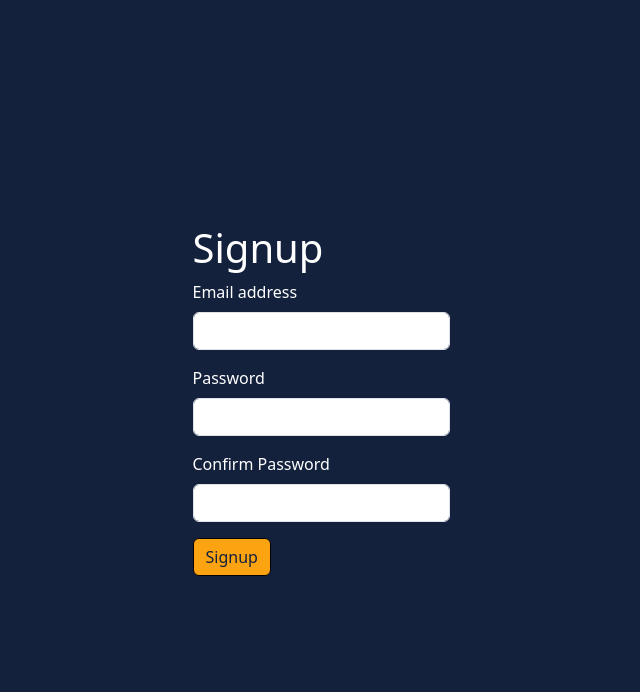
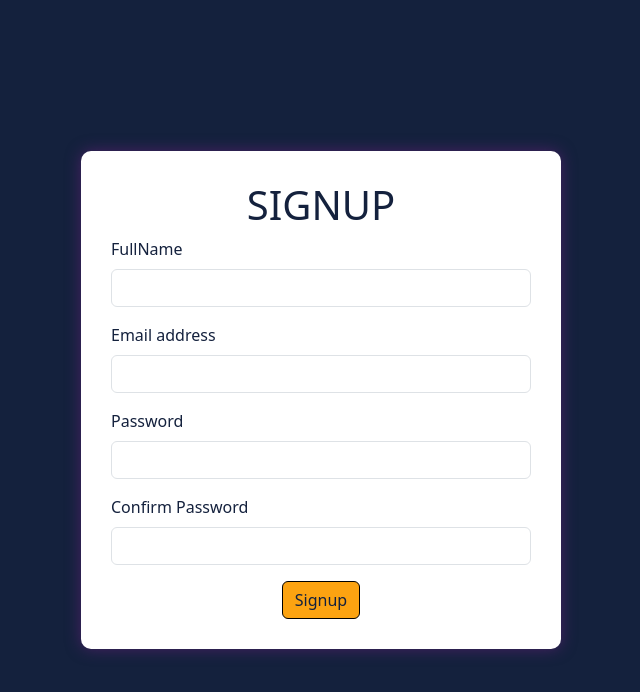
Before and after one commit to HafsanaSharafudheen/pdfFileUploadApp, a React (Create React App) app: page /signup in a window 1280 px wide. Shown: the top 692 px of the page, without its empty margins (319-959 px from the left). Built offline with nearby package versions, Linux system fonts and the light colour scheme.

Commit message:
some changes

```diff
--- a/src/App.css
+++ b/src/App.css
@@ -18,4 +18,4 @@ body {
     background: var(--orange-web) !important;
     border: 1px solid var(--black);
     color: var(--oxford-blue)!important;
-  }
+ }
--- a/src/App.tsx
+++ b/src/App.tsx
@@ -2,7 +2,7 @@
 
 import React from 'react';
 import { BrowserRouter as Router, Routes, Route } from 'react-router-dom';
-import Signup from './pages/signup/signup';
+import Signup from './pages/signup';
 import Login from './pages/login/login';
 import './App.css';
 
--- a/src/pages/login/login.css
+++ b/src/pages/login/login.css
@@ -1,13 +1,10 @@
-/* Center the container vertically and horizontally */
 
 
-/* Style the container */
 .loginContainer {
     background-color: var(--white);
     padding: 30px;
     border-radius: 10px;
-    box-shadow: 0px 0px 15px rgba(108, 33, 128, 0.6); /* Shadow with #6C2180 color */
-    max-width: 400px;
-    width: 100%;
+    box-shadow: 0px 0px 15px rgba(108, 33, 128, 0.6);
+    width: 30rem;
     color: var(--oxford-blue);
 }
--- a/src/pages/login/login.tsx
+++ b/src/pages/login/login.tsx
@@ -19,9 +19,9 @@ function Login() {
 
     return (
         <div className="loginContainer">
-            <h1>Login</h1>
-            <form className="form-group" onSubmit={handleSubmit}>
-                <div className="mb-3">
+<h1 className="text-center">LOGIN</h1>
+<form className="form-group mb-3" onSubmit={handleSubmit}>
+                <div className="mb-3 p-2">
                     <label htmlFor="email" className="form-label">Email address</label>
                     <input
                         type="email"
@@ -32,7 +32,7 @@ function Login() {
                         required
                     />
                 </div>
-                <div className="mb-3">
+                <div className="mb-3 p-2">
                     <label htmlFor="password" className="form-label">Password</label>
                     <input
                         type="password"
@@ -44,8 +44,11 @@ function Login() {
                     />
                 </div>
                 {error && <div className="alert alert-danger">{error}</div>}
+                <div className='d-flex  justify-content-center'>
                 <button type="submit" className="btn btn-primary">Login</button>
-                <p>
+
+                </div>
+                <p className='text-center mt-3'>
                     New user? <a href="/signup">Create an account</a>
                 </p>
             </form>
--- a/src/pages/signup/signup.tsx
+++ b/src/pages/signup.tsx
@@ -1,29 +1,45 @@
 import React, { useState, FormEvent } from 'react';
+import { useNavigate } from 'react-router-dom';
 
 const Signup: React.FC = () => {
+    const [fullName, setFullName] = useState<string>('');
+
     const [email, setEmail] = useState<string>('');
     const [password, setPassword] = useState<string>('');
     const [confirmPassword, setConfirmPassword] = useState<string>('');
     const [error, setError] = useState<string>('');
-
-    const handleSubmit = (e: FormEvent<HTMLFormElement>) => {
+const navigate=useNavigate()
+    const handleSubmit = async (e: FormEvent<HTMLFormElement>) => {
         e.preventDefault();
-        if (email === '' || password === '' || confirmPassword === '') {
+        if (fullName=== ''||email === '' || password === '' || confirmPassword === '') {
             setError('Please fill in all fields');
         } else if (password !== confirmPassword) {
             setError('Passwords do not match');
         } else {
             setError('');
-            alert('Signup successful');
-            // Perform signup action here
+            const url = `/signup/signup?email=${email}`;
+             await axios.post(url);
+
+            navigate('/')
         }
     };
 
     return (
         <>
-        <div className="container">
-            <h1>Signup</h1>
-            <form className="form-group" onSubmit={handleSubmit}>
+        <div className="loginContainer">
+        <h1 className="text-center">SIGNUP</h1>
+        <form className="form-group" onSubmit={handleSubmit}>
+        <div className="mb-3">
+                    <label htmlFor="fullName" className="form-label">FullName</label>
+                    <input
+                        type="fullName"
+                        className="form-control"
+                        id="fullName"
+                        value={fullName}
+                        onChange={(e) => setFullName(e.target.value)}
+                        required
+                    />
+                </div>
                 <div className="mb-3">
                     <label htmlFor="email" className="form-label">Email address</label>
                     <input
@@ -58,7 +74,10 @@ const Signup: React.FC = () => {
                     />
                 </div>
                 {error && <div className="alert alert-danger">{error}</div>}
+                <div className='d-flex  justify-content-center'>
+
                 <button type="submit" className="btn btn-primary">Signup</button>
+                </div>
             </form>
         </div>
         </>
```
